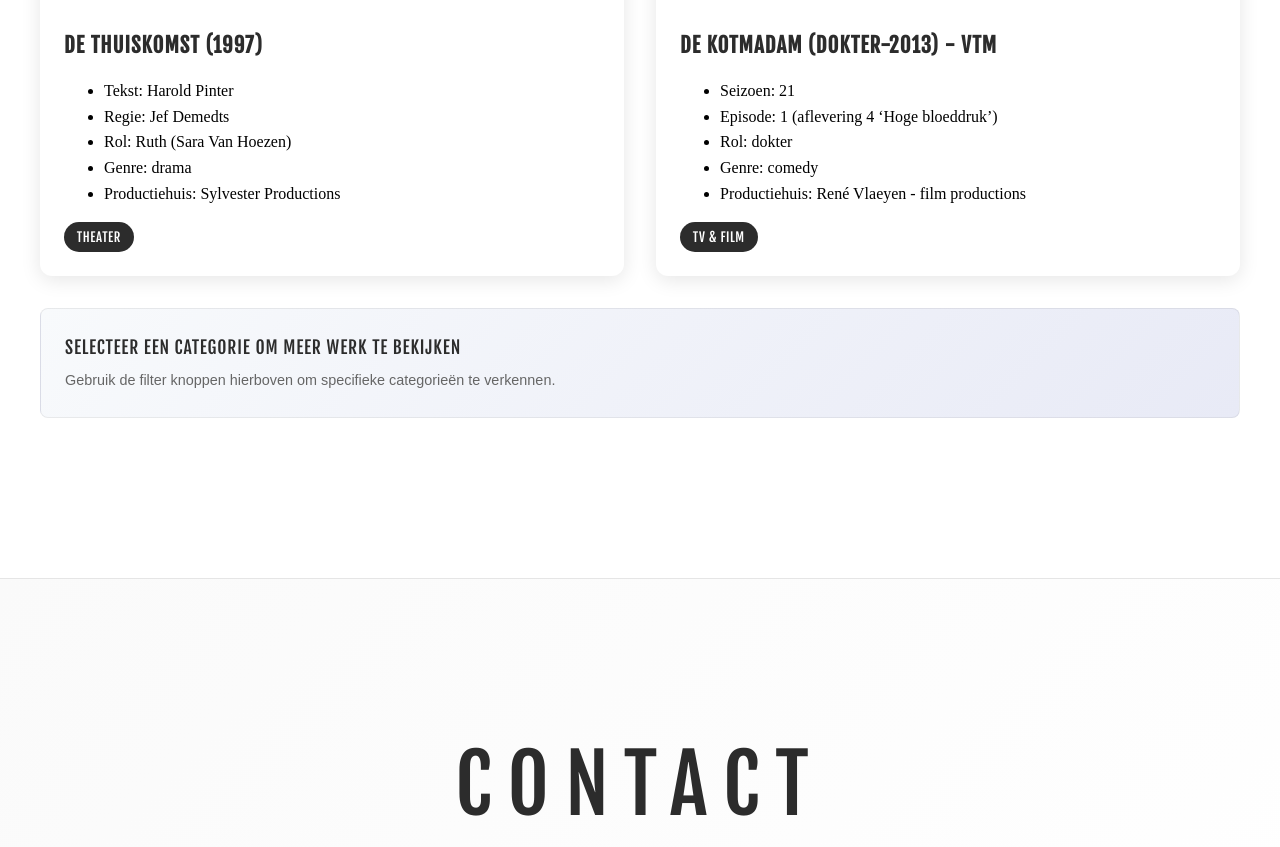
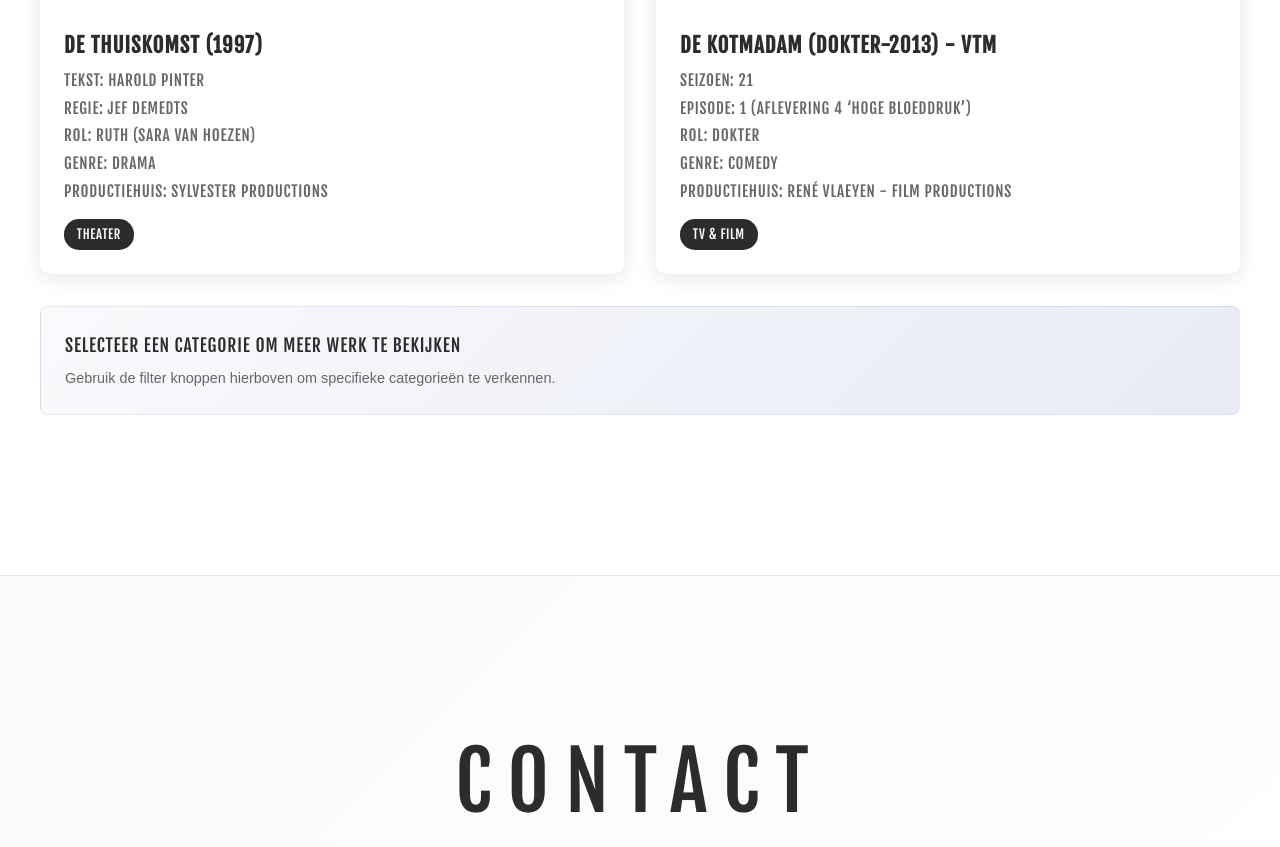
Before and after one commit to PieterLuypaert/svh-portfolio, a website with bundled scripts: page index.html in a window 1280 px wide. Shown: the part 3965-4812 px from the top of the page. Built offline with nearby package versions, Linux system fonts and the light colour scheme.

Commit message:
Add styles for portfolio item lists to enhance layout and readability

```diff
--- a/src/css/main.css
+++ b/src/css/main.css
@@ -468,6 +468,25 @@
   padding-left: 0;
 }
 
+.portfolio-item ul {
+  list-style: none;
+  padding: 0;
+  margin: 0 0 1rem 0;
+}
+
+.portfolio-item li {
+  color: #666;
+  font-size: 0.95rem;
+  margin: 0.3rem 0;
+  text-align: left;
+  line-height: 1.5;
+  padding-left: 0;
+  font-family: "Fjalla One", sans-serif;
+  text-transform: uppercase;
+  letter-spacing: 0.05em;
+  font-weight: 400;
+}
+
 .portfolio-item .category {
   display: inline-block;
   background: #2c2c2c;
```
